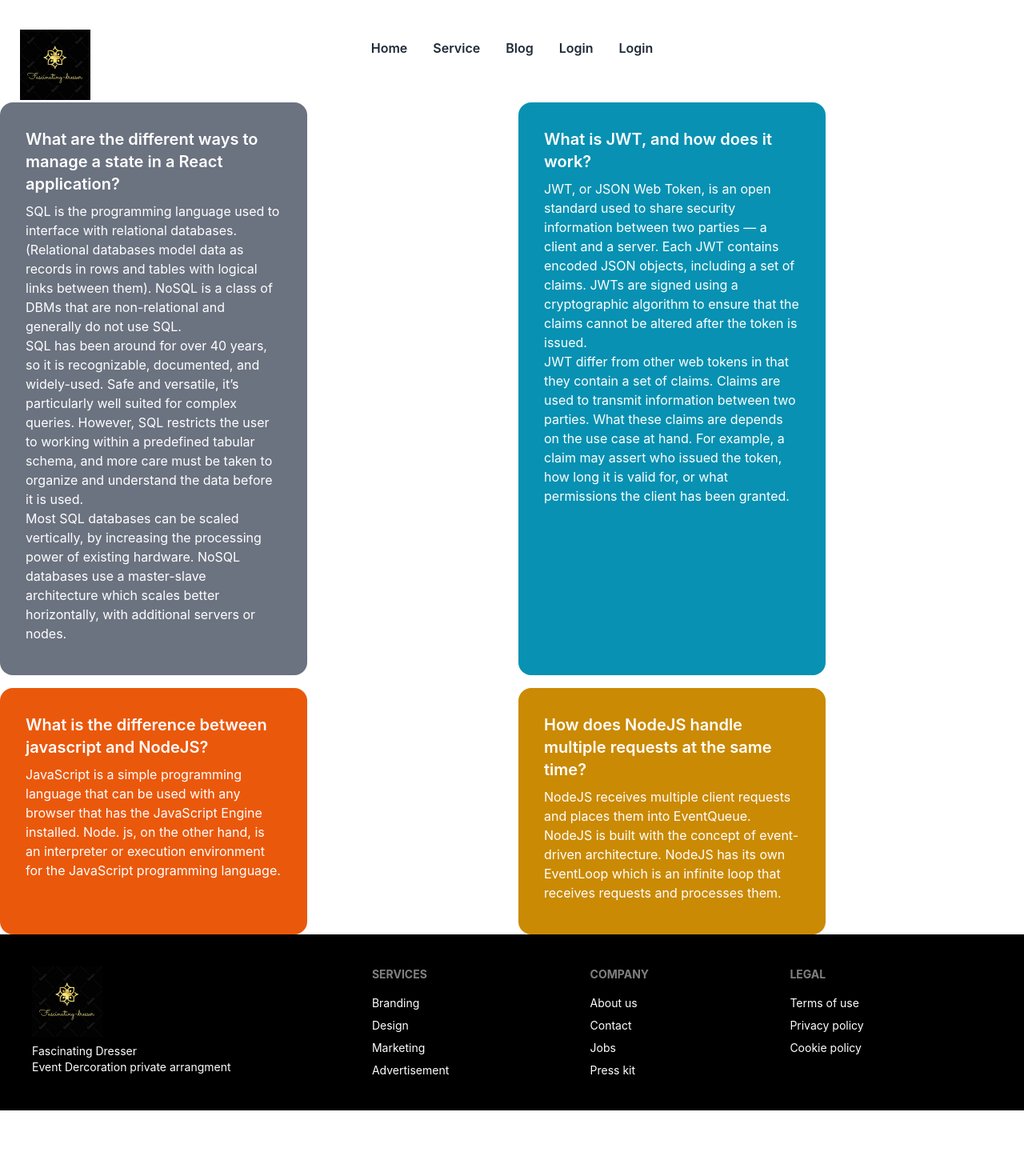
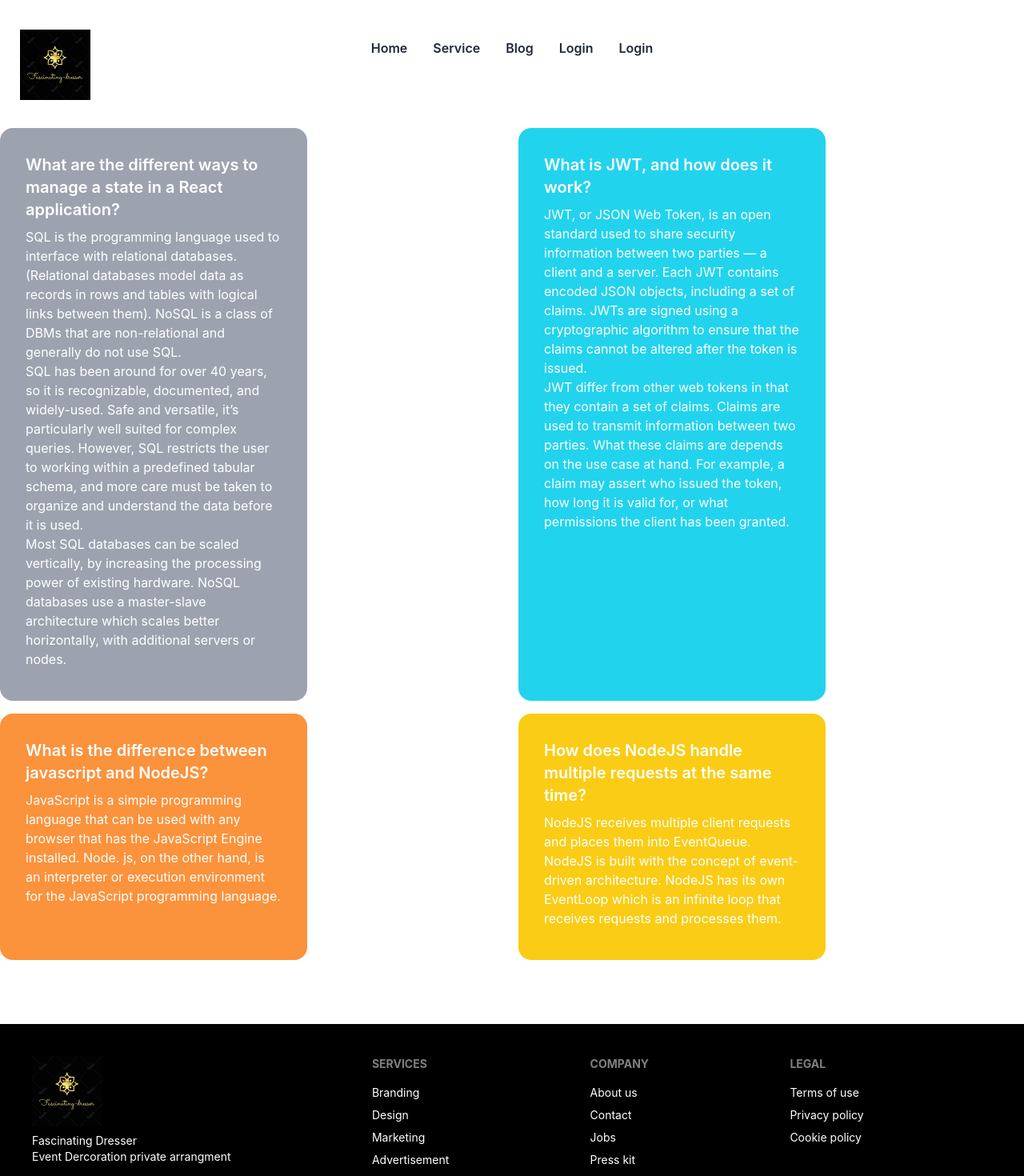
Before and after one commit to MD-obaidul-hasan/fascinating-dresser, a React (Create React App) app: page /blog in a window 1280 px wide. Shown: the top 1470 px of the page at 80% size. Before the commit the page ends 1388 px from the top, so only its background shows below. Built offline with nearby package versions, Linux system fonts and the light colour scheme; no server answers.

Commit message:
color and format change

```diff
--- a/src/Pages/Blog/Blog.js
+++ b/src/Pages/Blog/Blog.js
@@ -2,8 +2,8 @@ import React from 'react';
 
 const blog = () => {
     return (
-        <div className='grid grid-cols-2 gap-4'>
-            <div className="card w-96 bg-gray-500 text-primary-content">
+        <div className='grid grid-cols-1 md:grid-cols-2 lg:grid-cols-2  gap-4 my-20'>
+            <div className="card w-96 bg-gray-400 text-primary-content">
             <div className="card-body">
                 <h2 className="card-title">What are the different ways to manage a state in a React application?</h2>
                 <p>SQL is the programming language used to interface with relational databases. (Relational databases model data as records in rows and tables with logical links between them). NoSQL is a class of DBMs that are non-relational and generally do not use SQL.<br/>SQL has been around for over 40 years, so it is recognizable, documented, and widely-used. Safe and versatile, it’s particularly well suited for complex queries. However, SQL restricts the user to working within a predefined tabular schema, and more care must be taken to organize and understand the data before it is used.<br/>Most SQL databases can be scaled vertically, by increasing the processing power of existing hardware. NoSQL databases use a master-slave architecture which scales better horizontally, with additional servers or nodes.</p>
@@ -13,7 +13,7 @@ const blog = () => {
             </div>
             </div>
 
-            <div className="card w-96 bg-cyan-600 text-primary-content">
+            <div className="card w-96 bg-cyan-400 text-primary-content">
             <div className="card-body">
                 <h2 className="card-title">What is JWT, and how does it work?</h2>
                 <p>JWT, or JSON Web Token, is an open standard used to share security information between two parties — a client and a server. Each JWT contains encoded JSON objects, including a set of claims. JWTs are signed using a cryptographic algorithm to ensure that the claims cannot be altered after the token is issued.<br/>JWT differ from other web tokens in that they contain a set of claims. Claims are used to transmit information between two parties. What these claims are depends on the use case at hand. For example, a claim may assert who issued the token, how long it is valid for, or what permissions the client has been granted.</p>
@@ -23,7 +23,7 @@ const blog = () => {
             </div>
             </div>
 
-            <div className="card w-96 bg-orange-600 text-primary-content">
+            <div className="card w-96 bg-orange-400 text-primary-content">
             <div className="card-body">
                 <h2 className="card-title">What is the difference between javascript and NodeJS?</h2>
                 <p>JavaScript is a simple programming language that can be used with any browser that has the JavaScript Engine installed. Node. js, on the other hand, is an interpreter or execution environment for the JavaScript programming language.</p>
@@ -33,7 +33,7 @@ const blog = () => {
             </div>
             </div>
 
-            <div className="card w-96 bg-yellow-600 text-primary-content">
+            <div className="card w-96 bg-yellow-400 text-primary-content">
             <div className="card-body">
                 <h2 className="card-title">How does NodeJS handle multiple requests at the same time?</h2>
                 <p>NodeJS receives multiple client requests and places them into EventQueue. NodeJS is built with the concept of event-driven architecture. NodeJS has its own EventLoop which is an infinite loop that receives requests and processes them.</p>
--- a/src/Pages/Home/Services/Services.js
+++ b/src/Pages/Home/Services/Services.js
@@ -30,7 +30,7 @@ const Services = () => {
                     ></ServiceCard>)
                 }
             </div>
-            <Link to={`/service`}> <button className="justify-center btn btn-gray-600">see more</button></Link>
+            <Link to={`/service`}> <button className=" btn-primary justify-center btn btn-gray-600">see more</button></Link>
 
         </div>
     );
```
